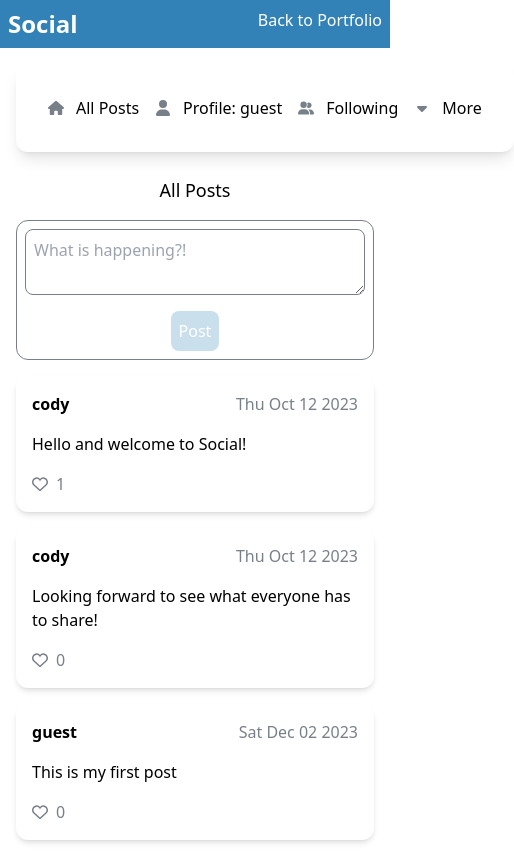
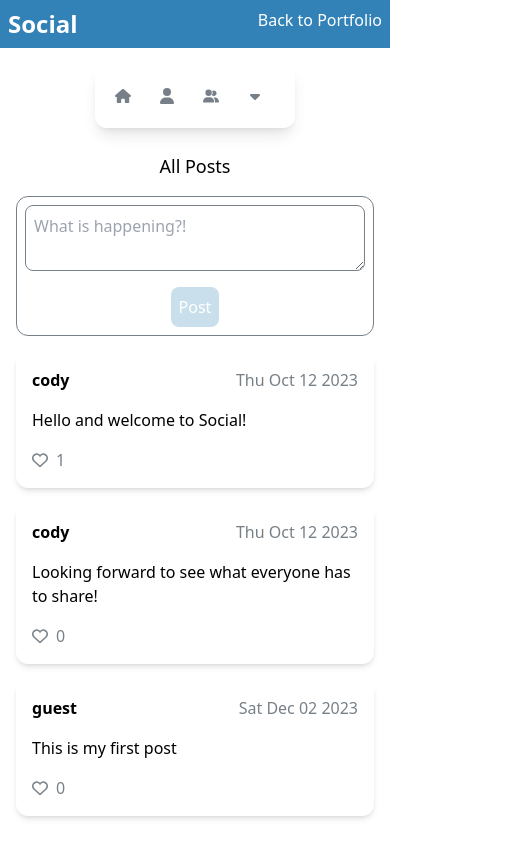
Before and after one commit to Cody06/Portfolio, a Next.js app: page /social in a window 390 px wide. Shown: the whole page, 514 px wide, since content can reach past the window. Built offline with nearby package versions, Linux system fonts and the light colour scheme.

Commit message:
Update responsiveness of nav

```diff
--- a/src/components/Social/components/Nav.tsx
+++ b/src/components/Social/components/Nav.tsx
@@ -56,7 +56,7 @@ const Nav: React.FC<Props> = ({ user, setSelectedView }) => {
 
     return (
         // TODO: Move into a dropdown for mobile
-        <nav className="p-6 w-max h-max mx-auto md:mx-0 mb-6 rounded-xl shadow-lg whitespace-nowrap">
+        <nav className="p-3 md:p-6 w-max h-max mx-auto md:mx-0 mb-6 rounded-xl shadow-lg whitespace-nowrap">
             <ul className="flex flex-row md:flex-col gap-y-3">
                 {buttons.map((button) => (
                     <li ref={ref} key={button.id}>
@@ -67,7 +67,7 @@ const Nav: React.FC<Props> = ({ user, setSelectedView }) => {
                             onClick={button.onClick}
                         >
                             <span className="text-grey-100 mr-3">{button.icon}</span>
-                            {button.name}
+                            <span className="hidden md:inline">{button.name}</span>
                         </button>
                         {button.id === 'more' && (
                             <div className="relative">{isOpen && Dropdown}</div>
```
